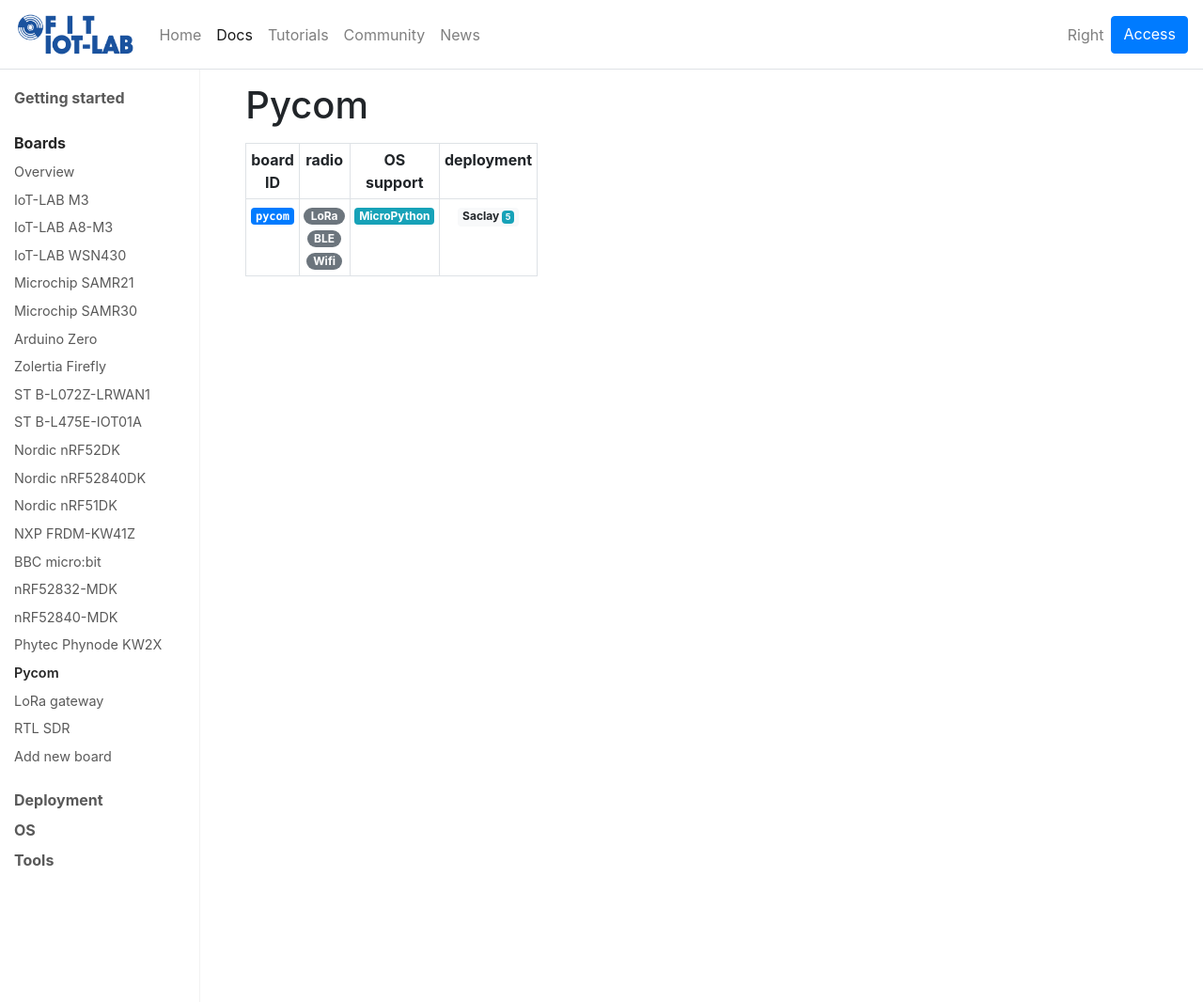
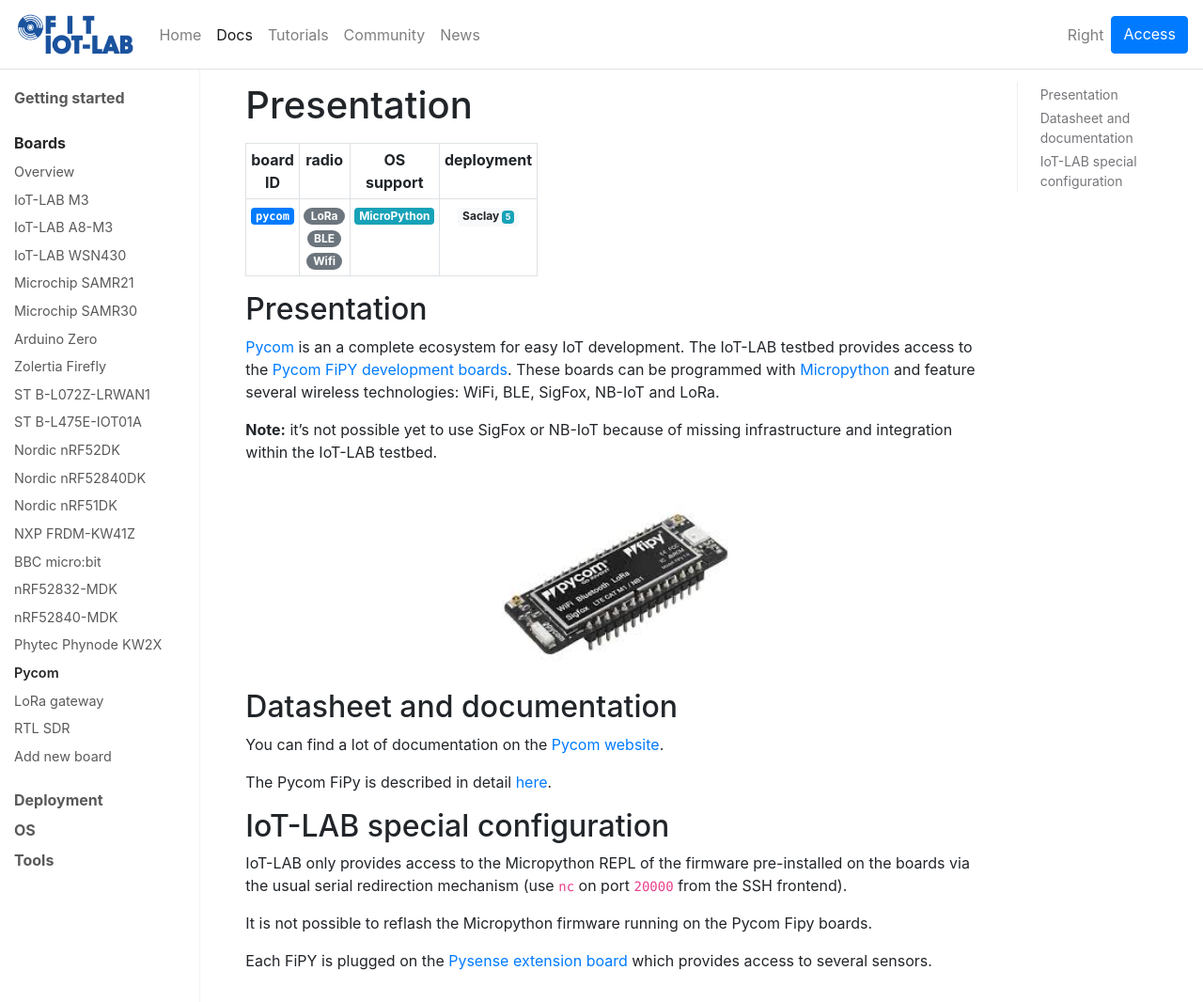
Before and after one commit to iot-lab/iot-lab.github.io, a Jekyll site: the page built from docs/boards/pycom.md, in a window 1280 px wide and 1066 px high. Shown: the whole window at 94% size. Built offline with Jekyll 4.4.1, drawn with Linux system fonts in a browser that asks for light colours; our own code applies the rules of GitHub Pages for plain Markdown files.

Commit message:
docs/boards: add pycom page

```diff
--- a/docs/boards/pycom.md
+++ b/docs/boards/pycom.md
@@ -2,3 +2,39 @@
 board: Pycom
 group: boards
 ---
+
+## Presentation
+
+[Pycom](https://pycom.io/) is an a complete ecosystem for easy IoT development.
+The IoT-LAB testbed provides access to the
+[Pycom FiPY development boards](https://docs.pycom.io/products/). These boards
+can be programmed with [Micropython](https://micropython.org/) and feature
+several wireless technologies: WiFi, BLE, SigFox, NB-IoT and LoRa.
+
+**Note:** it's not possible yet to use SigFox or NB-IoT because of missing
+infrastructure and integration within the IoT-LAB testbed.
+
+<div style="text-align:center">
+<img src="{{ '/assets/images/docs/boards/pycom/' | relative_url}}fipy.jpg" style="width:300px;"/>
+</div>
+
+## Datasheet and documentation
+
+You can find a lot of documentation on the
+[Pycom website](https://docs.pycom.io/).
+
+The Pycom FiPy is described in detail
+[here](https://docs.pycom.io/datasheets/development/fipy/).
+
+## IoT-LAB special configuration
+
+IoT-LAB only provides access to the Micropython REPL of the firmware
+pre-installed on the boards via the usual serial redirection mechanism (use
+`nc` on port `20000` from the SSH frontend).
+
+It is not possible to reflash the Micropython firmware running on the Pycom
+Fipy boards.
+
+Each FiPY is plugged on the
+[Pysense extension board](https://docs.pycom.io/datasheets/boards/pysense/)
+which provides access to several sensors.
```
Also changed, not shown: assets/images/docs/boards/pycom/fipy.jpg (added).
